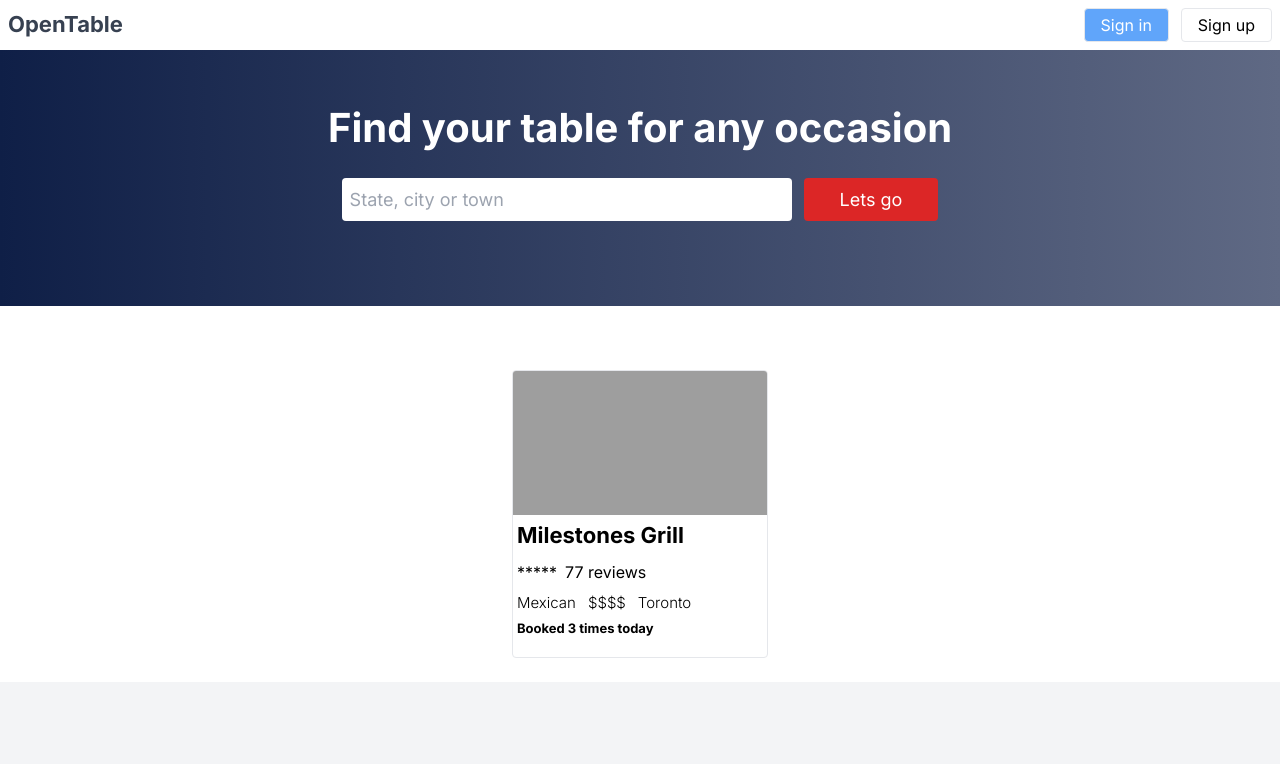
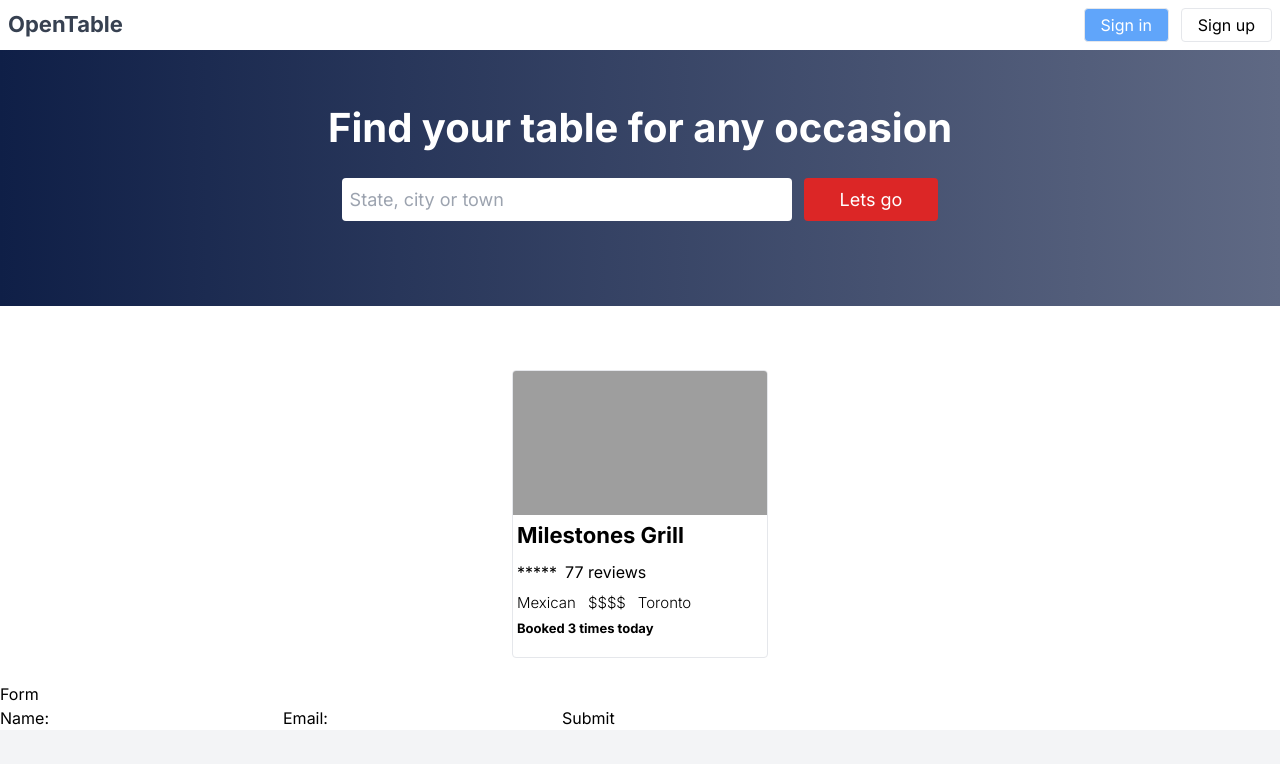
Before and after one commit to BeastNeedsMoreTorque/opentable, a Next.js app: page / in a window 1280 px wide. Shown: the top 764 px of the page. Built offline with nearby package versions, Linux system fonts and the light colour scheme; grey boxes are pictures that could not be loaded.

Commit message:
added a form for practice

```diff
--- /dev/null
+++ b/app/forms/page.tsx
@@ -0,0 +1,46 @@
+import { fromState } from 'fp-ts/lib/StateT'
+import React, { ChangeEvent, useState } from 'react'
+
+function Form() {
+    const [formState, setFormState] = useState({name: '', email: ''});
+
+    function handleInputChange(event: ChangeEvent<HTMLInputElement>): void {
+        setFormState({...formState, [event.target.name]: event.target.value,})
+        //throw new Error('Function not implemented.')
+    }
+
+    const handleSubmit = (event: React.FormEvent<HTMLFormElement>) => {
+        event.preventDefault();
+        console.log(formState);
+
+    }
+
+    return (
+        <>
+            <div>Form</div>
+            <form onSubmit={handleSubmit}>
+                <label>
+                    Name:
+                    <input
+                    type='text'
+                    name='name'
+                    value={formState.name}
+                    onChange={handleInputChange}
+                    />
+                </label>
+                <label>
+                    Email:
+                    <input
+                    type='email'
+                    name='email'
+                    value={formState.email}
+                    onChange={handleInputChange}
+                    />
+                </label>
+                <button type='submit'>Submit</button>
+            </form>
+        </>
+    )
+}
+
+export default Form
--- a/app/page.tsx
+++ b/app/page.tsx
@@ -3,6 +3,7 @@
 import Image from 'next/image';
 import Link from 'next/link';
 import { useRouter } from 'next/navigation'; //'next/router';
+import Form from './forms/page';
 
 export default function Home() {
   const router = useRouter()
@@ -74,6 +75,9 @@
             {/* CARD */}
           </div>
           {/* CARDS */}
+          <div>
+            <Form />
+          </div>
         </main>
       </main>
     </main>
```
